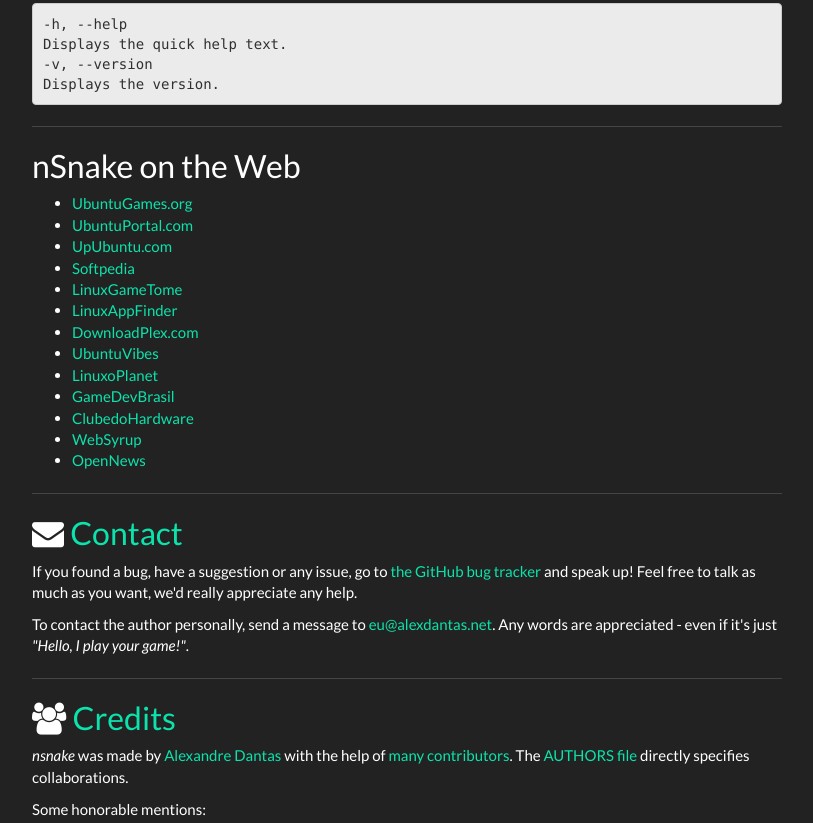
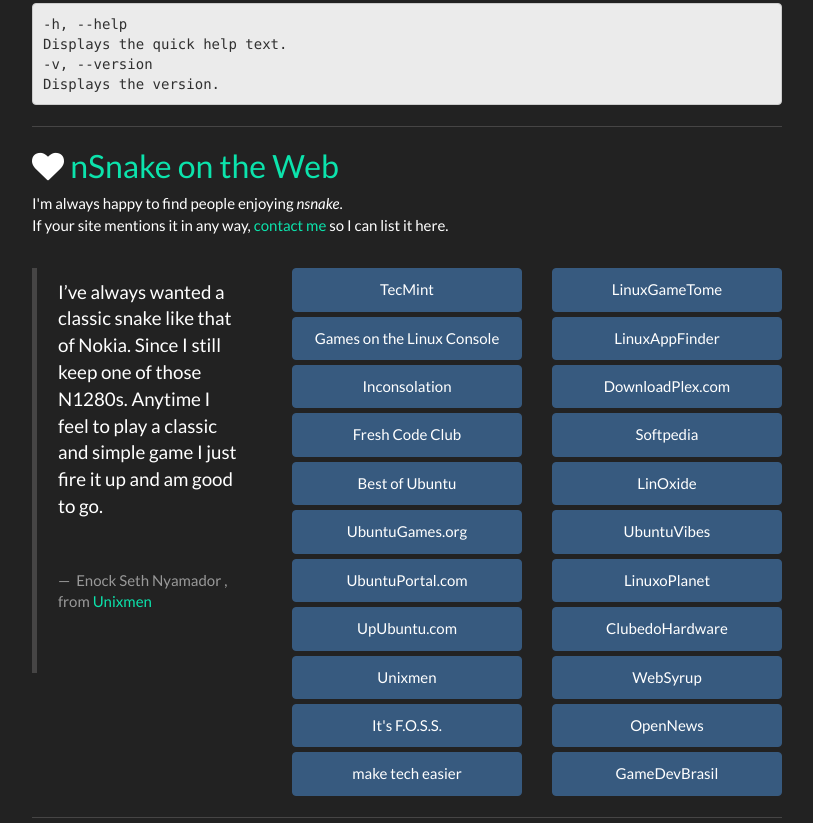
Before and after one commit to alexdantas/nsnake.homepage, a plain HTML site: page index.html in a window 1280 px wide. Shown: the part 3370-4193 px from the top of the page, without its empty margins (428-1241 px from the left). Drawn offline with Linux system fonts and the light colour scheme.

Commit message:
Updated "nSnake on the Web"

```diff
--- a/index.html
+++ b/index.html
@@ -814,23 +814,63 @@
 		  <hr>
 
 		  <!-- Links on the Web -->
-		  <h2>nSnake on the Web</h2>
+		  <h2>
+			<i class="fa fa-heart"></i>
+            <a id="web" name="web" href="#web">nSnake on the Web</a>
+		  </h2>
 
-		  <ul>
-			<li><a href="%22http://ubuntugames.org/blog/jogue-pelo-terminal-com-nsnake-13%22">UbuntuGames.org</a></li>
-			<li><a href="%22http://ubuntuportal.com/play-nsnake-game-in-terminal-ubuntu-11-10/%22">UbuntuPortal.com</a></li>
-			<li><a href="%22http://www.upubuntu.com/2011/12/nsnake-play-classic-snake-game-in.html%22">UpUbuntu.com</a></li>
-			<li><a href="%22http://linux.softpedia.com/get/GAMES-ENTERTAINMENT/Arcade/nSnake-76771.shtml%22">Softpedia</a></li>
-			<li><a href="%22http://www.happypenguin.org/show?nSnake%22">LinuxGameTome</a></li>
-			<li><a href="%22http://linuxappfinder.com/package/nsnake/%22">LinuxAppFinder</a></li>
-			<li><a href="%22http://www.downloadplex.com/Linux/Games/Arcade/nsnake_463370.html%22">DownloadPlex.com</a></li>
-			<li><a href="%22http://www.ubuntuvibes.com/2011/12/snakes-in-your-terminal.html%22">UbuntuVibes</a></li>
-			<li><a href="%22http://linuxo.com/content/snakes-your-terminal%22">LinuxoPlanet</a></li>
-			<li><a href="%22http://my.gamedev.com.br/_nsnake/%22">GameDevBrasil</a></li>
-			<li><a href="%22http://forum.clubedohardware.com.br/nsnake-jogo-cobra/997922%22">ClubedoHardware</a></li>
-			<li><a href="%22http://websyrup.net/2012/01/20/nsnake-1-5/%22">WebSyrup</a></li>
-			<li><a href="%22http://www.openews.net/2012/nsnake-1-5-release-the-text-of-the-snake-game/%22">OpenNews</a></li>
-		  </ul>
+		  <p>
+			I'm always happy to find people enjoying <em>nsnake</em>.<br />
+			If your site mentions it in any way, <a href="#contact">contact me</a>
+			so I can list it here.
+		  </p>
+
+		  <br />
+
+		  <div class="row">
+			<div class="col-md-4">
+			  <blockquote>
+				<p>
+				  I’ve always wanted a classic snake like that of Nokia. Since I
+				  still keep one of those N1280s. Anytime I feel to play a classic
+				  and simple game I just fire it up and am good to go.
+				</p>
+				<footer>
+				  <cite>
+					Enock Seth Nyamador
+				  </cite>, from <a href="http://www.unixmen.com/install-nsnake-game-terminal/">Unixmen</a>
+				</footer>
+			  </blockquote>
+			</div>
+
+			<div class="col-md-4">
+			  <a class="btn btn-primary btn-block" href="http://www.tecmint.com/nsnake-a-clone-of-old-classic-snake-game-play-in-linux-terminal/">TecMint</a>
+			  <a class="btn btn-primary btn-block" href="https://ttygames.wordpress.com/2013/04/08/nsnake/comment-page-1/">Games on the Linux Console</a>
+			  <a class="btn btn-primary btn-block" href="http://inconsolation.wordpress.com/2013/06/01/nsnake-in-june-there-shall-be-games/">Inconsolation</a>
+			  <a class="btn btn-primary btn-block" href="http://freshcode.club/projects/nsnake">Fresh Code Club</a>
+			  <a class="btn btn-primary btn-block" href="http://www.bestubuntu.com/snakes-in-your-terminal.html">Best of Ubuntu</a>
+			  <a class="btn btn-primary btn-block" href="http://ubuntugames.org/blog/jogue-pelo-terminal-com-nsnake-13">UbuntuGames.org</a>
+			  <a class="btn btn-primary btn-block" href="http://ubuntuportal.com/2011/12/play-nsnake-game-in-terminal-ubuntu-11-10.html">UbuntuPortal.com</a>
+			  <a class="btn btn-primary btn-block" href="http://www.upubuntu.com/2011/12/nsnake-play-classic-snake-game-in.html">UpUbuntu.com</a>
+			  <a class="btn btn-primary btn-block" href="http://www.unixmen.com/install-nsnake-game-terminal/">Unixmen</a>
+			  <a class="btn btn-primary btn-block" href="http://itsfoss.com/nsnake-play-classic-snake-game-linux-terminal/">It's F.O.S.S.</a>
+			  <a class="btn btn-primary btn-block" href="http://www.maketecheasier.com/play-classic-snake-game-in-linux-terminal/">make tech easier</a>
+			</div>
+
+			<div class="col-md-4">
+			  <a class="btn btn-primary btn-block" href="http://www.happypenguin.org/show?nSnake">LinuxGameTome</a>
+			  <a class="btn btn-primary btn-block" href="http://linuxappfinder.com/package/nsnake/">LinuxAppFinder</a>
+			  <a class="btn btn-primary btn-block" href="http://www.downloadplex.com/Linux/Games/Arcade/nsnake_463370.html">DownloadPlex.com</a>
+			  <a class="btn btn-primary btn-block" href="http://linux.softpedia.com/get/GAMES-ENTERTAINMENT/Arcade/nSnake-76771.shtml">Softpedia</a>
+			  <a class="btn btn-primary btn-block" href="http://linoxide.com/opensource/play-snake-game-linux/">LinOxide</a>
+			  <a class="btn btn-primary btn-block" href="http://www.ubuntuvibes.com/2011/12/snakes-in-your-terminal.html">UbuntuVibes</a>
+			  <a class="btn btn-primary btn-block" href="http://linuxo.com/content/snakes-your-terminal">LinuxoPlanet</a>
+			  <a class="btn btn-primary btn-block" href="http://forum.clubedohardware.com.br/nsnake-jogo-cobra/997922">ClubedoHardware</a>
+			  <a class="btn btn-primary btn-block" href="http://websyrup.net/2012/01/20/nsnake-1-5/">WebSyrup</a>
+			  <a class="btn btn-primary btn-block" href="http://www.openews.net/2012/nsnake-1-5-release-the-text-of-the-snake-game/">OpenNews</a>
+			  <a class="btn btn-primary btn-block" href="http://my.gamedev.com.br/_nsnake/">GameDevBrasil</a>
+			</div>
+		  </div>
 
 		  <hr>
 
```
